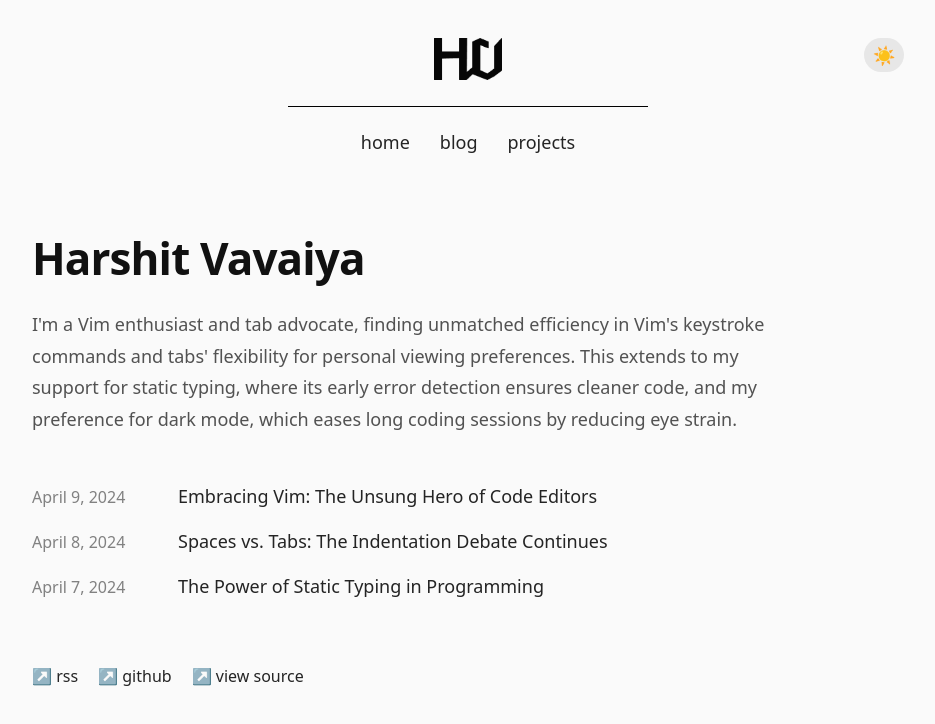
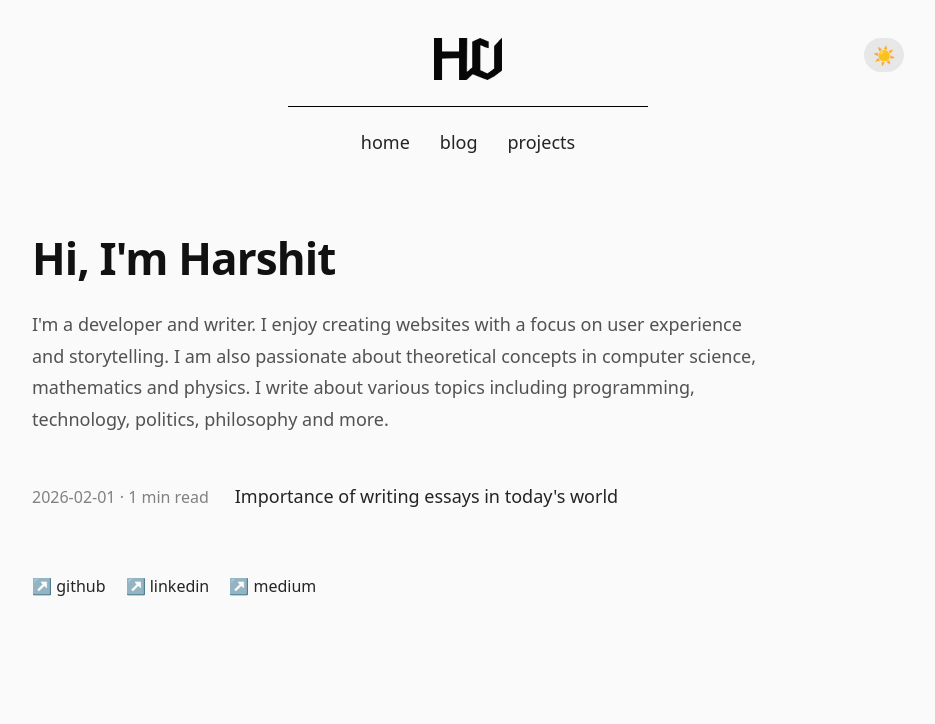
Before and after one commit to Harshit-Vavaiya/portfolio, a Next.js app: page / in a window 1280 px wide. Shown: the top 724 px of the page, without its empty margins (172-1107 px from the left). Built offline with nearby package versions, Linux system fonts and the light colour scheme.

Commit message:
link changes and new blog

```diff
--- /dev/null
+++ b/content/blogs/importance-of-essays/index.md
@@ -0,0 +1,13 @@
+---
+title: "Importance of writing essays in today's world"
+date: "2026-02-01"
+description: "In the world of constant consumption of information, we are forgetting how to think critically."
+tags: ["blog", "writing", "philosophy", "essays"]
+draft: false
+---
+
+When you write, you think. When you think, you observe. When you observe, you learn. When you learn, you ask questions. When you ask questions, you improve yourself. And when you improve and grow, you fulfill one true purpose of mankind. Leaving the world a better place.
+
+Writing has been key ( I dare say the most important ) invention in the history mankind. It began with glyphs in caves and evolved throughout earth differently. A way to organize thoughts and ideas.
+
+And essays are great form of writing to sculpt your brain and critical thinking. It forces you to write about a certain topic in constrained manner. Leading to concise and precise arguments and statements, produced by critical thinking beforehand.
--- a/src/app/page.tsx
+++ b/src/app/page.tsx
@@ -1,43 +1,32 @@
 import Navbar from "./components/navbar";
-
-const posts = [
-  {
-    date: "April 9, 2024",
-    title: "Embracing Vim: The Unsung Hero of Code Editors",
-  },
-  {
-    date: "April 8, 2024",
-    title: "Spaces vs. Tabs: The Indentation Debate Continues",
-  },
-  {
-    date: "April 7, 2024",
-    title: "The Power of Static Typing in Programming",
-  },
-];
+import { getAllBlogPosts } from "../lib/blog";
 
 export default function Home() {
+  const posts = getAllBlogPosts().slice(0, 3);
+
   return (
     <main className="container-page">
       <Navbar />
 
       <section className="hero" aria-label="intro">
-        <h1 className="hero__title">Harshit Vavaiya</h1>
+        <h1 className="hero__title">Hi, I'm Harshit</h1>
         <p className="hero__desc">
-          I&apos;m a Vim enthusiast and tab advocate, finding unmatched
-          efficiency in Vim&apos;s keystroke commands and tabs&apos; flexibility
-          for personal viewing preferences. This extends to my support for
-          static typing, where its early error detection ensures cleaner code,
-          and my preference for dark mode, which eases long coding sessions by
-          reducing eye strain.
+          I&apos;m a developer and writer. I enjoy creating websites with a
+          focus on user experience and storytelling. I am also passionate about
+          theoretical concepts in computer science, mathematics and physics. I
+          write about various topics including programming, technology,
+          politics, philosophy and more.
         </p>
       </section>
 
       <section className="list" aria-label="posts">
         <ul className="post-list">
           {posts.map((p) => (
-            <li key={p.title} className="post-list__item">
-              <span className="post-list__date">{p.date}</span>
-              <a className="post-list__title" href="#">
+            <li key={p.slug} className="post-list__item">
+              <span className="post-list__date">
+                {p.date} · {p.readingTimeMinutes} min read
+              </span>
+              <a className="post-list__title" href={`/blog/${p.slug}`}>
                 {p.title}
               </a>
             </li>
@@ -47,9 +36,27 @@ export default function Home() {
 
       <footer className="footer">
         <div className="footer__links">
-          <a href="#">↗ rss</a>
-          <a href="#">↗ github</a>
-          <a href="#">↗ view source</a>
+          <a
+            href="https://github.com/Harshit-Vavaiya"
+            target="_blank"
+            rel="noreferrer"
+          >
+            ↗ github
+          </a>
+          <a
+            href="https://www.linkedin.com/in/harshitvavaiya"
+            target="_blank"
+            rel="noreferrer"
+          >
+            ↗ linkedin
+          </a>
+          <a
+            href="https://harshitvavaiya.medium.com/"
+            target="_blank"
+            rel="noreferrer"
+          >
+            ↗ medium
+          </a>
         </div>
       </footer>
     </main>
```
Also changed, not shown: content/blogs/hello-world/index.md (deleted, +0 -18 lines).
